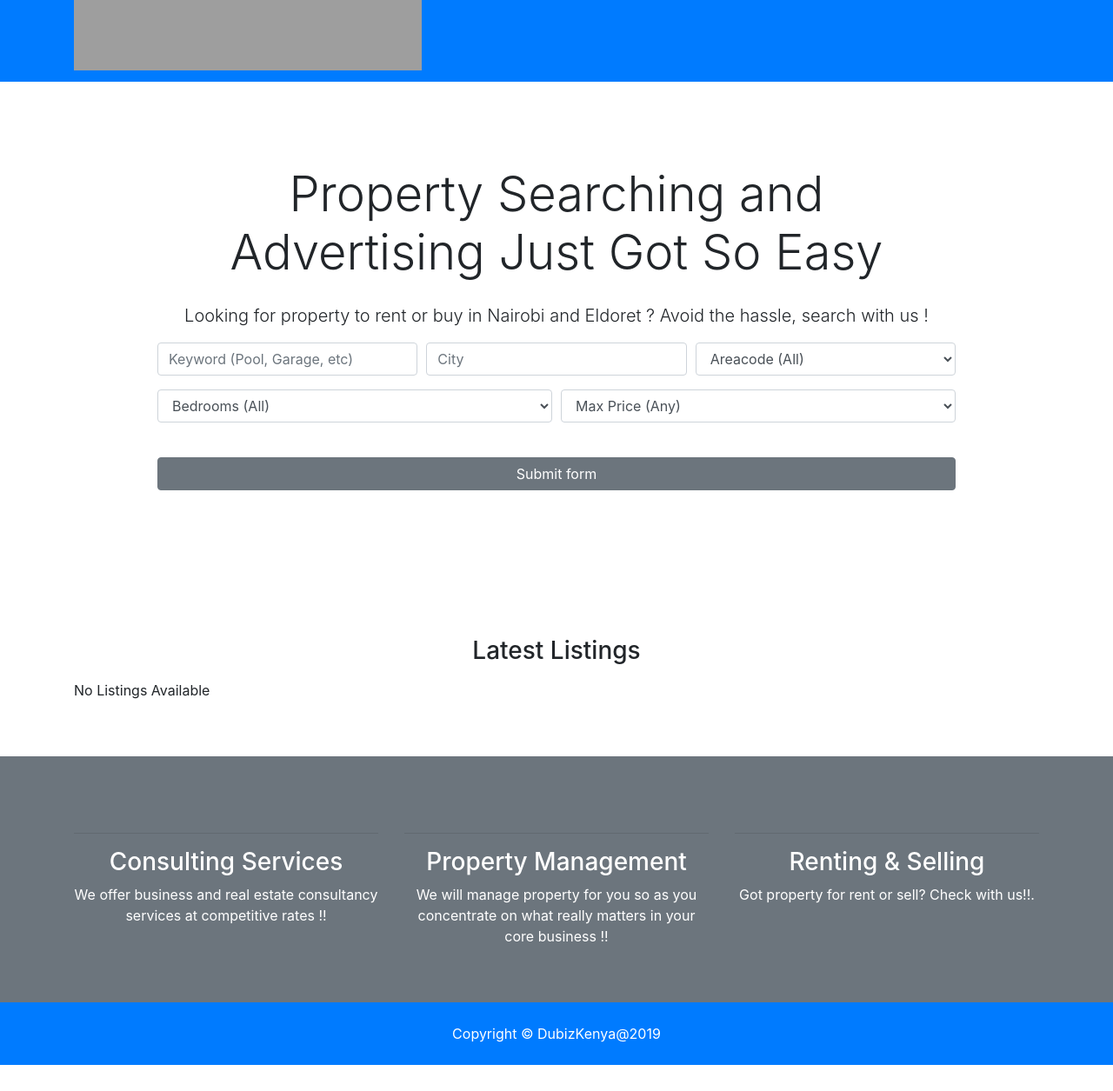
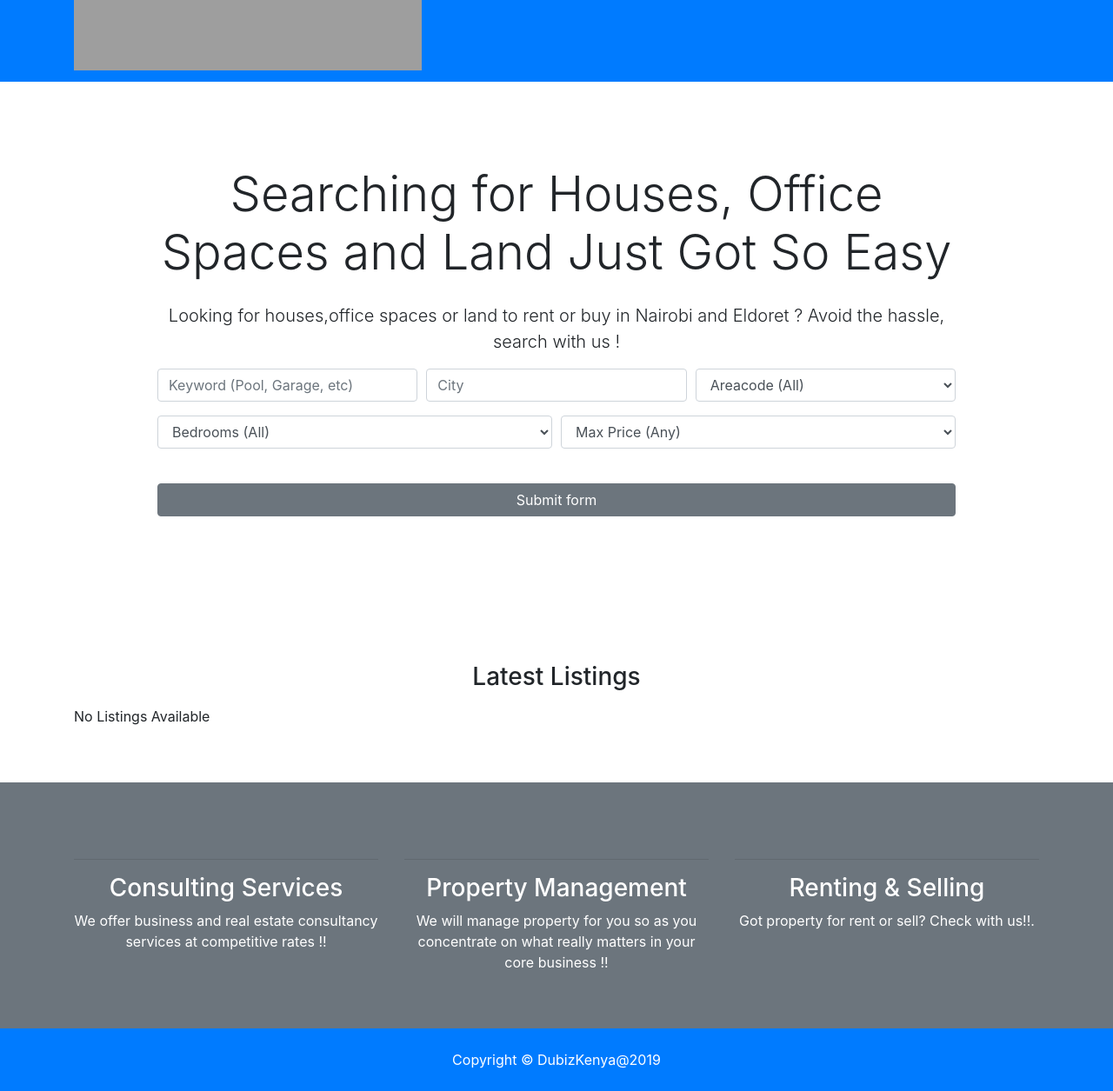
Before and after one commit to Kevinkely/myproject, a Django app: template templates/pages/index.html in a window 1280 px wide. Shown: the part 288-1543 px from the top of the page at 87% size. Before the commit the page ends 1513 px from the top, so only its background shows below. Run offline with Django 3.2, Linux system fonts and the light colour scheme; the template is opened without the code that fills it, so the values that code supplies are empty; some libraries are stand-ins or nearby versions; grey boxes are pictures that could not be loaded.

Commit message:
changes html

```diff
--- a/templates/accounts/dashboard.html
+++ b/templates/accounts/dashboard.html
@@ -8,7 +8,7 @@
       <div class="row text-center">
         <div class="col-md-12">
           <h1 class="display-4">User Dashboard</h1>
-          <p class="lead">Manage your Dubiz Real Estate account</p>
+          <p class="lead">Your history</p>
         </div>
       </div>
     </div>
--- a/templates/listings/listing.html
+++ b/templates/listings/listing.html
@@ -11,7 +11,7 @@
         <div class="col-md-12">
           <h1 class="display-4">{{ listing.title }}</h1>
           <p class="lead">
-            <i class="fas fa-map-marker"></i> {{ listing.city }} {{ listing.state }}, {{ listing.zipcode }}</p>
+            <i class="fas fa-map-marker"></i> {{ listing.city }} {{ listing.Areacode }}, {{ listing.zipcode }}</p>
         </div>
       </div>
     </div>
@@ -96,7 +96,7 @@
               <ul class="list-group list-group-flush">
                 <li class="list-group-item text-secondary">
                   <i class="fas fa-money-bill-alt"></i> Asking Price:
-                  <span class="float-right">${{ listing.price | intcomma }}</span>
+                  <span class="float-right">Kes{{ listing.price | intcomma }}</span>
                 </li>
                 <li class="list-group-item text-secondary">
                   <i class="fas fa-bed"></i> Bedrooms:
--- a/templates/listings/listings.html
+++ b/templates/listings/listings.html
@@ -42,7 +42,7 @@
                 <img class="card-img-top" src="{{ listing.photo_main.url }}" alt="">
                 <div class="card-img-overlay">
                   <h2>
-                    <span class="badge badge-secondary text-white">${{ listing.price | intcomma }}</span>
+                    <span class="badge badge-secondary text-white">Kes{{ listing.price | intcomma }}</span>
                   </h2>
                 </div>
                 <div class="card-body">
--- a/templates/listings/search.html
+++ b/templates/listings/search.html
@@ -23,7 +23,7 @@
               </div>
 
               <div class="col-md-4 mb-3">
-                <label class="sr-only">State</label>
+                <label class="sr-only">Areacode</label>
                 <select name="state" class="form-control">
                   <option selected="true" disabled="disabled">Areacode(All)</option>
                   {% for key,value in state_choices.items %}
@@ -100,7 +100,7 @@
                 <img class="card-img-top" src="{{ listing.photo_main.url }}" alt="">
                 <div class="card-img-overlay">
                   <h2>
-                    <span class="badge badge-secondary text-white">${{ listing.price | intcomma }}</span>
+                    <span class="badge badge-secondary text-white">Kes{{ listing.price | intcomma }}</span>
                   </h2>
                 </div>
                 <div class="card-body">
--- a/templates/pages/about.html
+++ b/templates/pages/about.html
@@ -64,7 +64,7 @@
     <h2 class="display-4">We Work For You</h2>
     <h4> All you have to do is to inform us of your needs and we will take care of the rest!</h4>
     <hr>
-    <a href="listings.html" class="btn btn-secondary text-white btn-lg">View Our Featured Listings</a>
+    <a href="/listings/" class="btn btn-secondary text-white btn-lg">View Our Featured Listings</a>
   </section>
 
   <!-- Team -->
--- a/templates/pages/index.html
+++ b/templates/pages/index.html
@@ -11,9 +11,9 @@
       <div class="home-search p-5">
         <div class="overlay p-5">
           <h1 class="display-4 mb-4">
-            Property Searching and Advertising Just Got So Easy
+            Searching for Houses, Office Spaces and Land Just Got So Easy
           </h1>
-          <p class="lead">Looking for property to rent or buy in Nairobi and Eldoret ? Avoid the hassle, search with us !</p>
+          <p class="lead">Looking for houses,office spaces or land to rent or buy in Nairobi and Eldoret ? Avoid the hassle, search with us !</p>
           <div class="search">
             <form action="{% url 'search' %}">
               <!-- Form Row 1 -->
```
